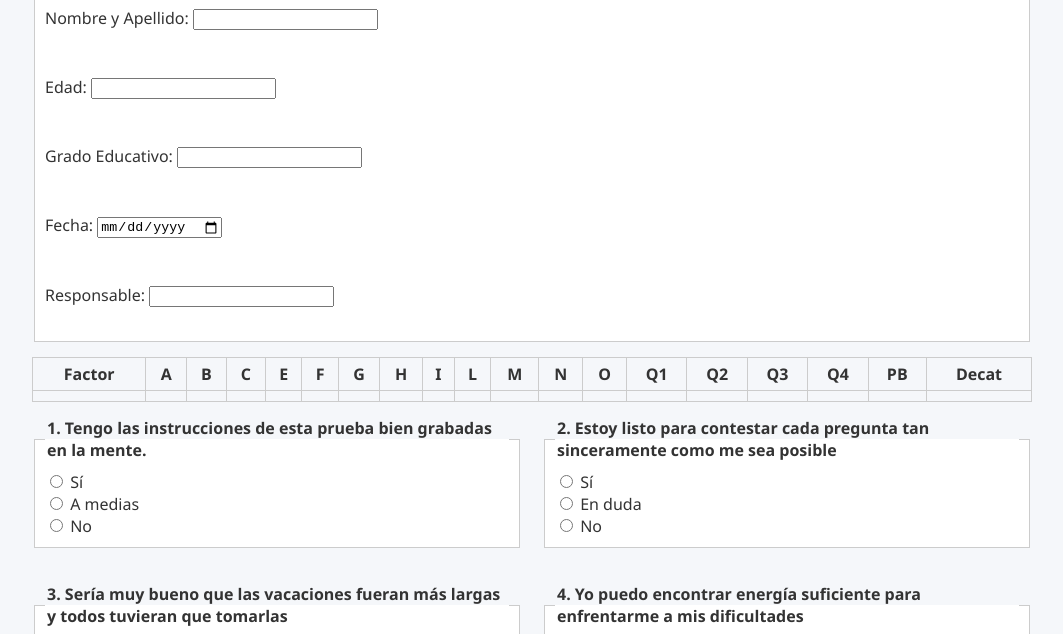
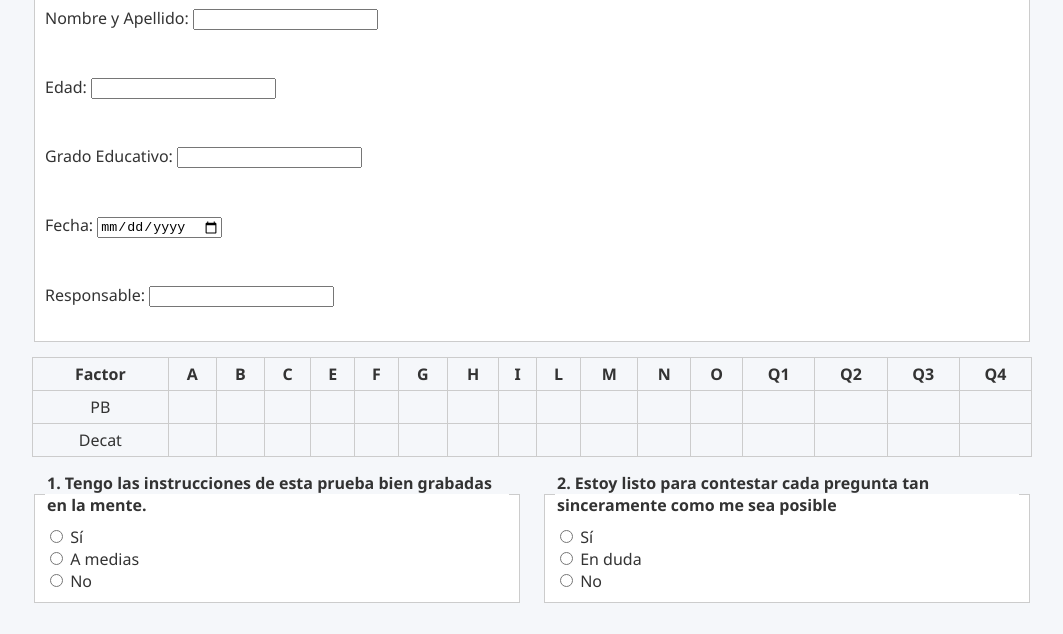
Before and after one commit to apariciocch/catello, a plain HTML site: page index.html in a window 1280 px wide. Shown: the part 111-745 px from the top of the page, without its empty margins (108-1171 px from the left). Drawn offline with Linux system fonts and the light colour scheme.

Commit message:
Move PB and Decat to rows

```diff
--- a/index.html
+++ b/index.html
@@ -46,15 +46,30 @@
                     <th>Q2</th>
                     <th>Q3</th>
                     <th>Q4</th>
-                    <th>PB</th>
-                    <th>Decat</th>
                 </tr>
             </thead>
             <tbody>
                 <tr>
+                    <td>PB</td>
                     <td></td>
                     <td></td>
                     <td></td>
+                    <td></td>
+                    <td></td>
+                    <td></td>
+                    <td></td>
+                    <td></td>
+                    <td></td>
+                    <td></td>
+                    <td></td>
+                    <td></td>
+                    <td></td>
+                    <td></td>
+                    <td></td>
+                    <td></td>
+                </tr>
+                <tr>
+                    <td>Decat</td>
                     <td></td>
                     <td></td>
                     <td></td>
```
